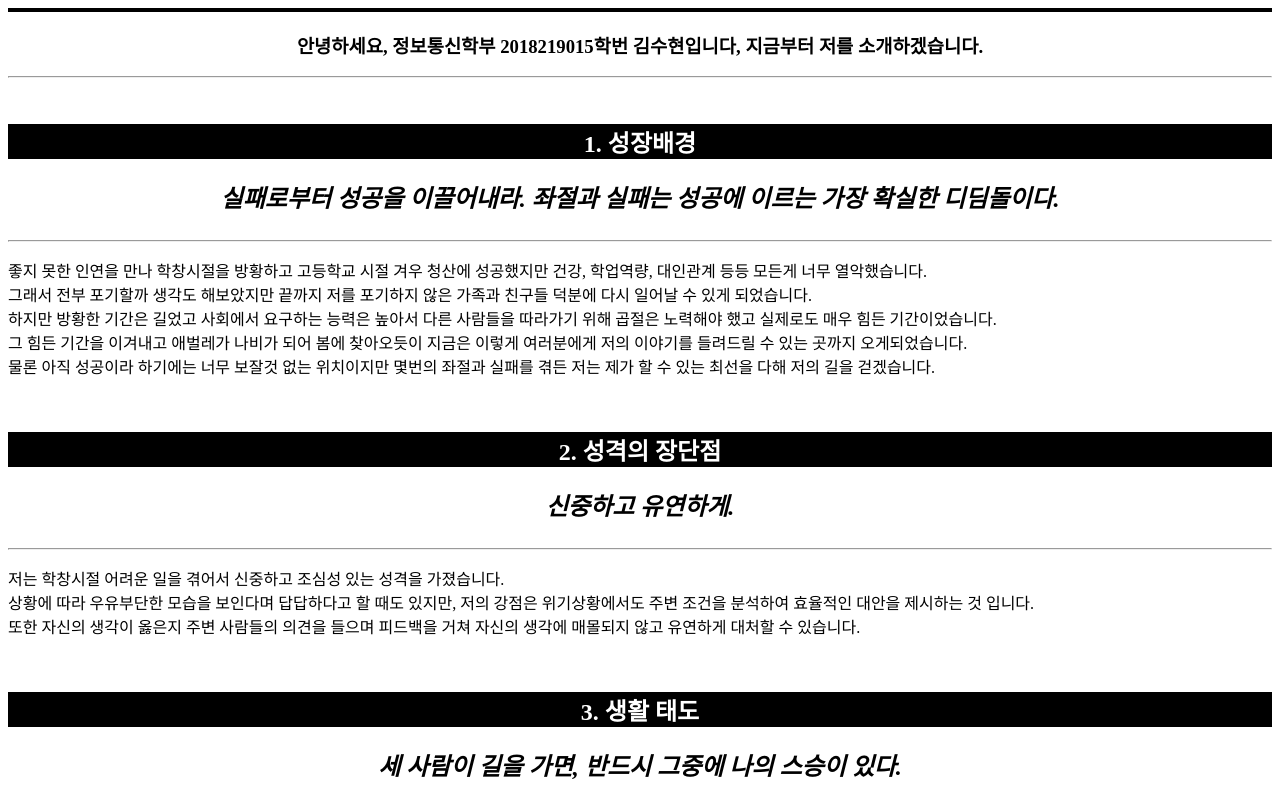
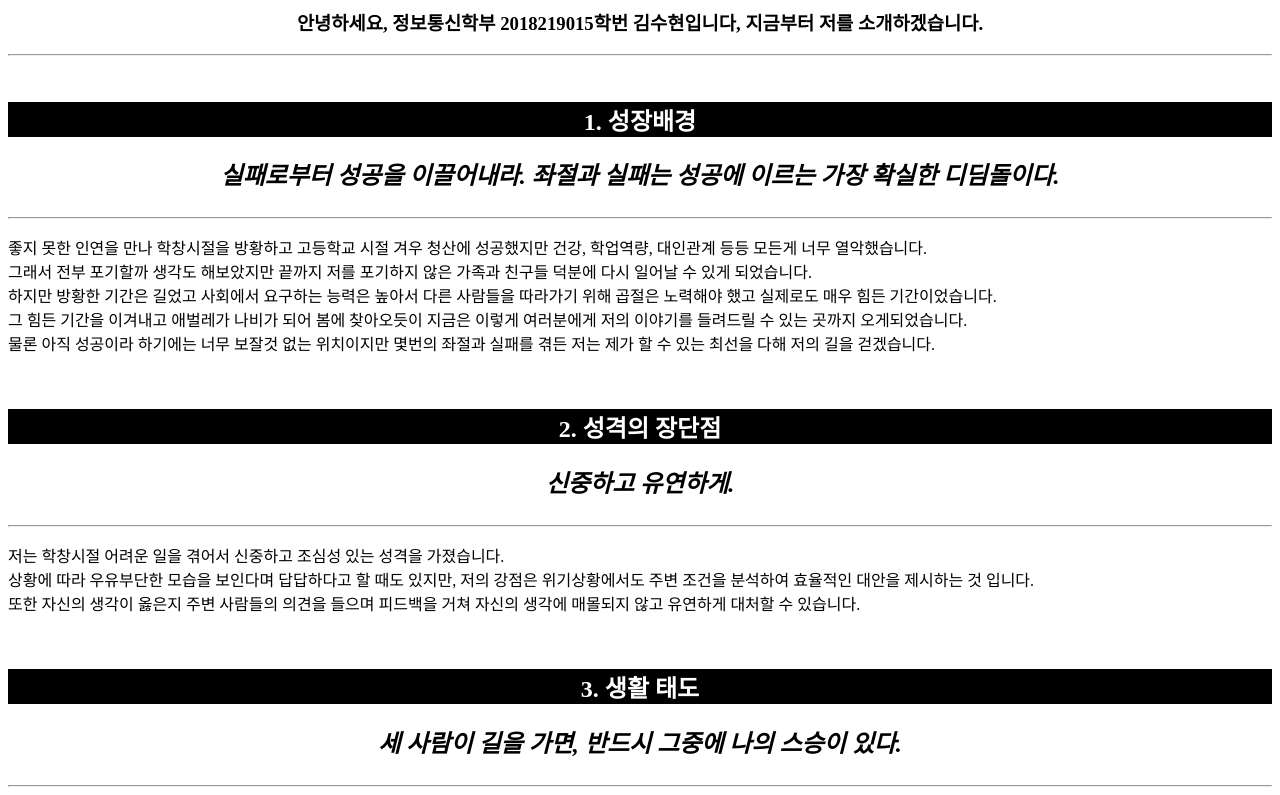
Before and after one commit to tngus3197/GitTest02, a plain HTML site: page index.html in a window 1280 px wide. Shown: the part 81-876 px from the top of the page. Drawn offline with Linux system fonts and the light colour scheme.

Commit message:
Update index.html

```diff
--- a/index.html
+++ b/index.html
@@ -8,7 +8,6 @@
 </head>
 <body>
     <center><div style="background-color : black"><span style="color: white"><h1> 자기소개서 </h1></font></span></div>
-<hr style="border: solid 2px black;">
 <h3>안녕하세요, 정보통신학부 2018219015학번 김수현입니다, 지금부터 저를 소개하겠습니다.</h3>
 <hr>
 <br>
```
